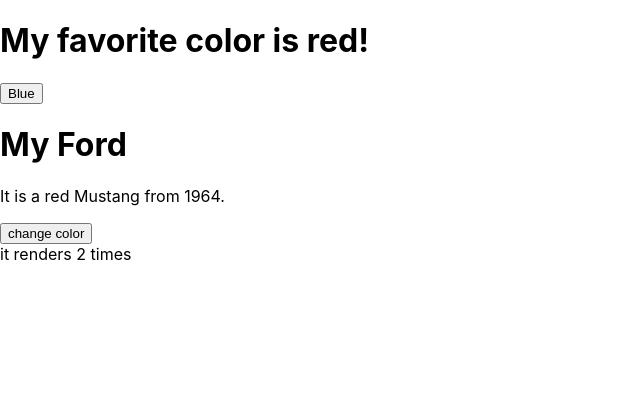
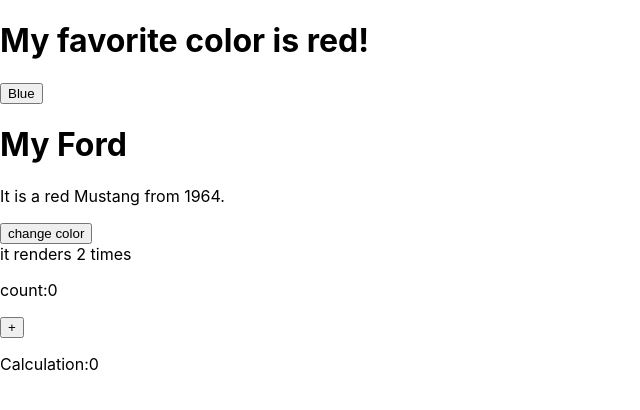
Before and after one commit to vinaysb1/react-hooks, a React (Create React App) app: page / in a window 1280 px wide. Shown: the top 410 px of the page, without its empty margins (0-640 px from the left). Built offline with nearby package versions, Linux system fonts and the light colour scheme.

Commit message:
example of a useEffect Hook that is dependent on a variable. If the count variable updates, the effect will run again

```diff
--- a/src/App.js
+++ b/src/App.js
@@ -2,6 +2,7 @@
 import FavoriteColor from './FavoriteColor';
 import Car from './Car';
 import Timer from './Timer';
+import Counter from './Counter';
 
 function App() {
   return (
@@ -9,6 +10,7 @@
       <FavoriteColor />
       <Car />
       <Timer />
+      <Counter />
     </div>
   );
 }
--- /dev/null
+++ b/src/Counter.js
@@ -0,0 +1,22 @@
+import React, { useEffect } from 'react'
+import { useState } from'react';
+import { useEffe} from 'react';
+
+const Counter = () => {
+    const [count, setCount] = useState(0);
+    const [calculation, setCalculation] = useState(0);
+
+    useEffect(()=> {
+        setCalculation(()=>count*2)
+    },[count]);
+
+  return (
+    <div>
+      <p>count:{count}</p>
+      <button type='button' onClick={()=>setCount((c)=>c+1)}>+</button>
+<p>Calculation:{calculation}</p>
+    </div>
+  )
+}
+
+export default Counter
```
